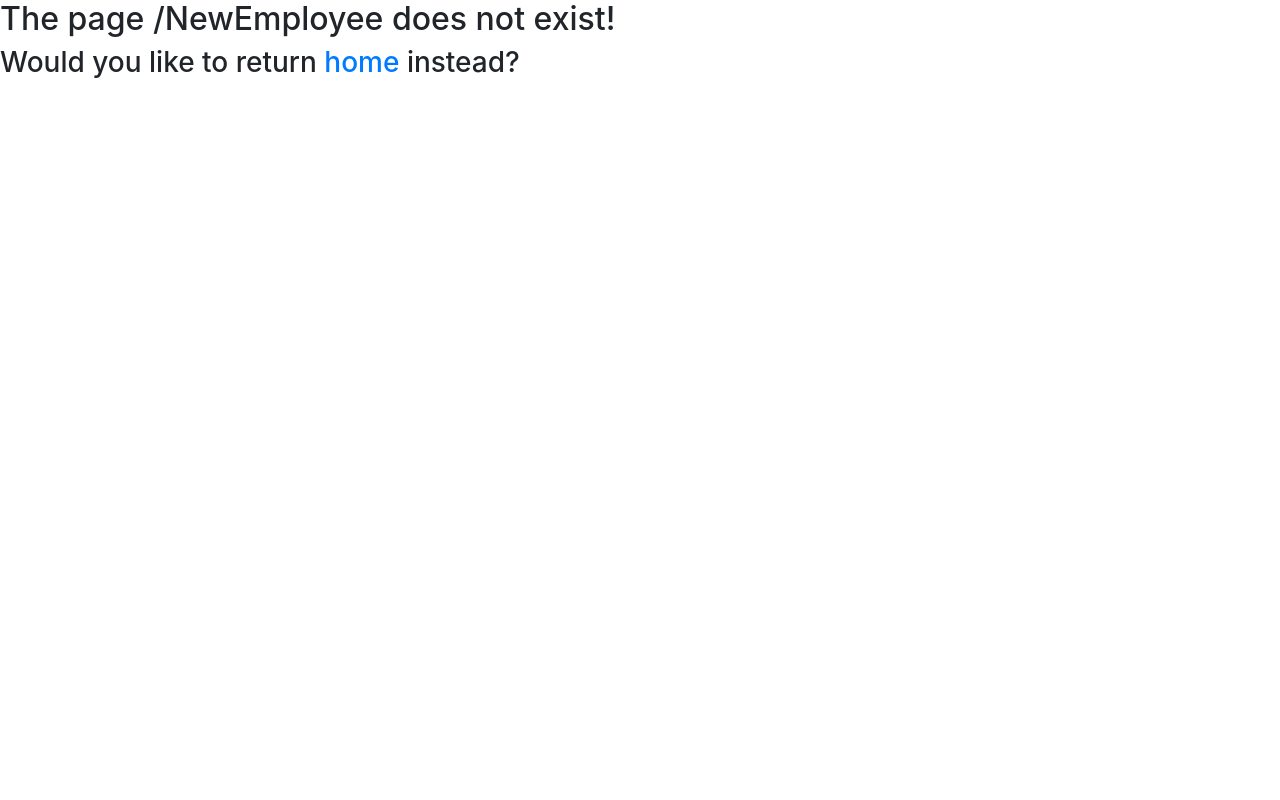
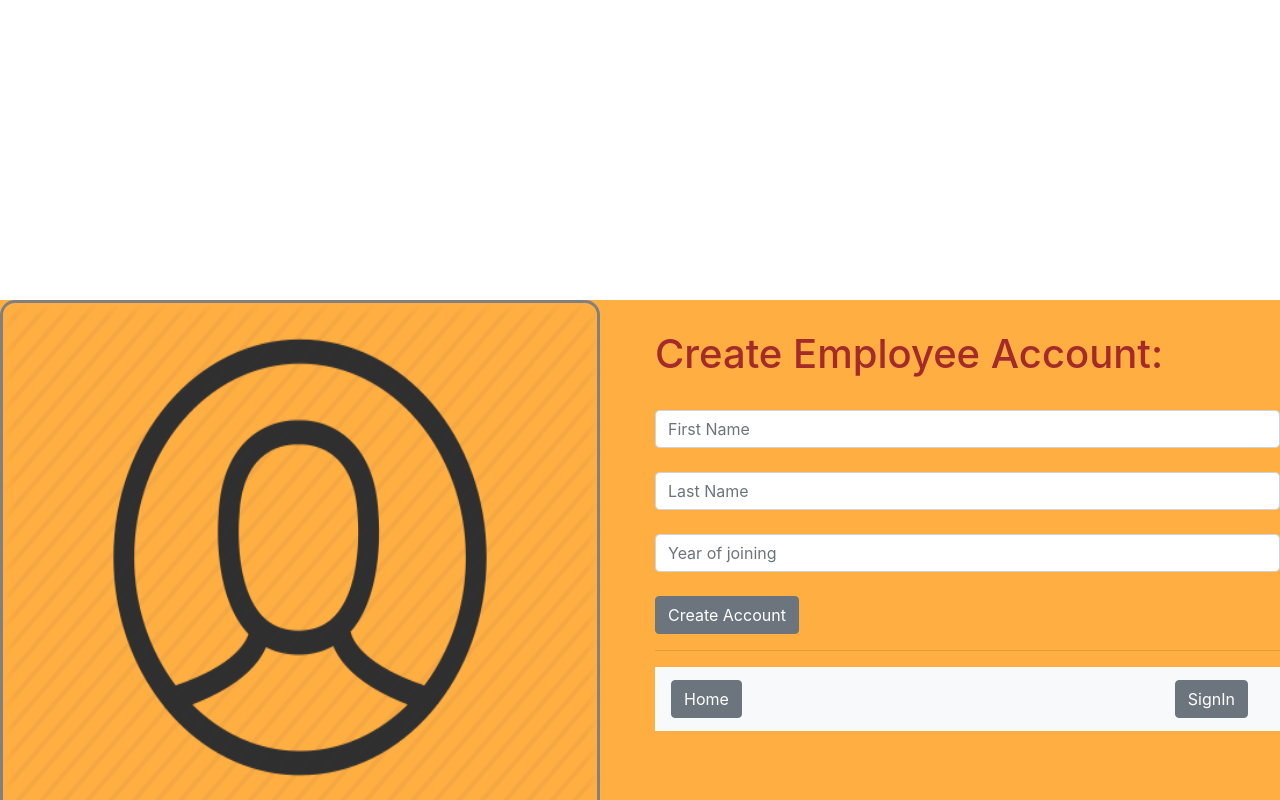
Before and after one commit to nehamalhotra23/Tap-Room, a React app: page /#/NewEmployee in a window 1280 px wide. Shown: the top 800 px of the page. Built offline with nearby package versions, Linux system fonts and the light colour scheme.

Commit message:
add new employee jsx for creating employee account

```diff
--- a/src/components/App.jsx
+++ b/src/components/App.jsx
@@ -2,6 +2,7 @@ import React from 'react';
 import Gt from './Gt';
 import Remedy from './Remedy';
 import NewKombucha from './NewKombucha';
+import NewEmployee from './NewEmployee';
 import SignIn from './SignIn';
 import { Switch, Route } from 'react-router-dom';
 import MainPage from './MainPage';
@@ -18,6 +19,7 @@ function App() {
         <Route path="/Remedy" component={Remedy} />
         <Route path="/NewKombucha" component={NewKombucha} />
         <Route path="/SignIn" component={SignIn} />
+        <Route path="/NewEmployee" component={NewEmployee} />
         <Route component={Error404} />
       </Switch>
     </div>
--- a/src/components/Navbar.jsx
+++ b/src/components/Navbar.jsx
@@ -66,6 +66,7 @@ function Navbar() {
             <Link to="/Remedy" style={center}>Remedy</Link>
             <Link to="/NewKombucha" style={center}>Add new Kombucha</Link>
             <Link to="/SignIn" style={navbarRight} >SIGN IN</Link>
+            <Link to="/NewEmployee" style={navbarRight} >SIGN UP</Link>
           </div>
         </nav>
       </div>
--- /dev/null
+++ b/src/components/NewEmployee.jsx
@@ -0,0 +1,46 @@
+import React from 'react';
+import Login from '../Assets/Img/Login.png';
+import { Link } from 'react-router-dom';
+
+
+function NewEmployee() {
+    var image = {
+        height: '700px',
+        width: '600px',
+        border: 'solid grey',
+        borderRadius: '15px',
+    };
+    var background = {
+        backgroundColor: '#ffae42',
+        color: 'brown',
+        marginTop: '300px',
+    };
+    var form = {
+        marginTop: '30px',
+    };
+    return (
+
+        <div style={background} className="row">
+            <div className="col-md-6">
+                <img style={image} src={Login} />
+            </div>
+            <div style={form} className="form-group col-md-6">
+                <h1>Create Employee Account: </h1><br />
+                <input type="text" placeholder="First Name" className="form-control" /><br />
+                <input type="text" placeholder="Last Name" className="form-control" /><br />
+                <input type="text" placeholder="Year of joining" className="form-control" /><br />
+                <button type="submit" className="btn btn-secondary">Create Account</button><hr />
+                <nav class="navbar navbar-light bg-light">
+                    <a class="navbar-brand" href="#">
+                        <button className="btn btn-secondary">Home</button>
+                    </a><hr />
+                    <Link class="navbar-brand" to="SignIn">
+                        <button className="btn btn-secondary">SignIn</button>
+                    </Link>
+                </nav>
+            </div>
+        </div>
+    );
+}
+
+export default NewEmployee;
--- a/src/components/SignIn.jsx
+++ b/src/components/SignIn.jsx
@@ -1,5 +1,7 @@
 import React from 'react';
 import Login from '../Assets/Img/Login.png';
+import { Link } from 'react-router-dom';
+
 
 function SignIn() {
     var image = {
@@ -29,9 +31,11 @@ function SignIn() {
                 <input placeholder="Password" type="text" className="form-control" /><br />
                 <button type="submit" className="btn btn-secondary">SignIn</button><hr />
                 <nav class="navbar navbar-light bg-light">
+                    <Link class="navbar-brand" to="NewEmployee">
+                        <button className="btn btn-secondary">Create Account</button><hr />
+                    </Link>
                     <a class="navbar-brand" href="#">
-            <button className="btn btn-secondary">Home</button>
-          </a>
+                        <button className="btn btn-secondary">Home</button> </a>
                 </nav>
             </div>
         </div>
```
Also changed, not shown: src/components/Employees.jsx (added, +19 -0 lines). Lines whose indentation alone changed are shown as unchanged.
